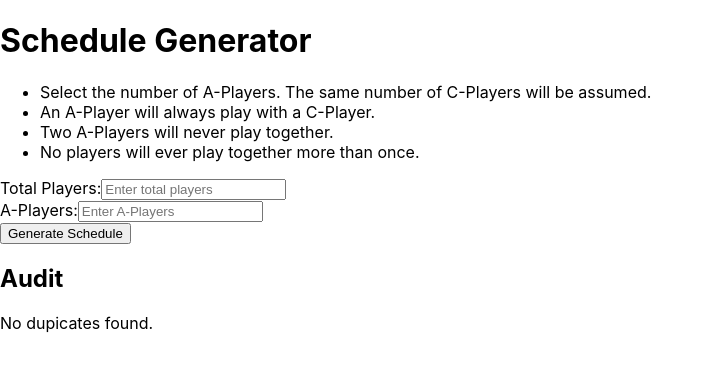
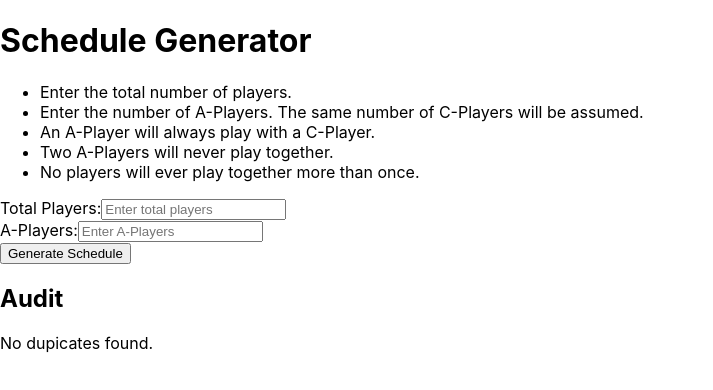
Before and after one commit to KingAlan198/Schedule-app, a Next.js app: page /schedule in a window 1280 px wide. Shown: the top 390 px of the page, without its empty margins (0-713 px from the left). Built offline with nearby package versions, Linux system fonts and the light colour scheme.

Commit message:
messaging

```diff
--- a/pages/schedule.js
+++ b/pages/schedule.js
@@ -80,7 +80,8 @@ const Schedule = () => {
     <div>
       <h1>Schedule Generator</h1>
       <ul>
-        <li>Select the number of A-Players.  The same number of C-Players will be assumed.</li>
+        <li>Enter the total number of players.</li>
+        <li>Enter the number of A-Players.  The same number of C-Players will be assumed.</li>
         <li>An A-Player will always play with a C-Player.</li>
         <li>Two A-Players will never play together.</li>
         <li>No players will ever play together more than once.</li>
```
